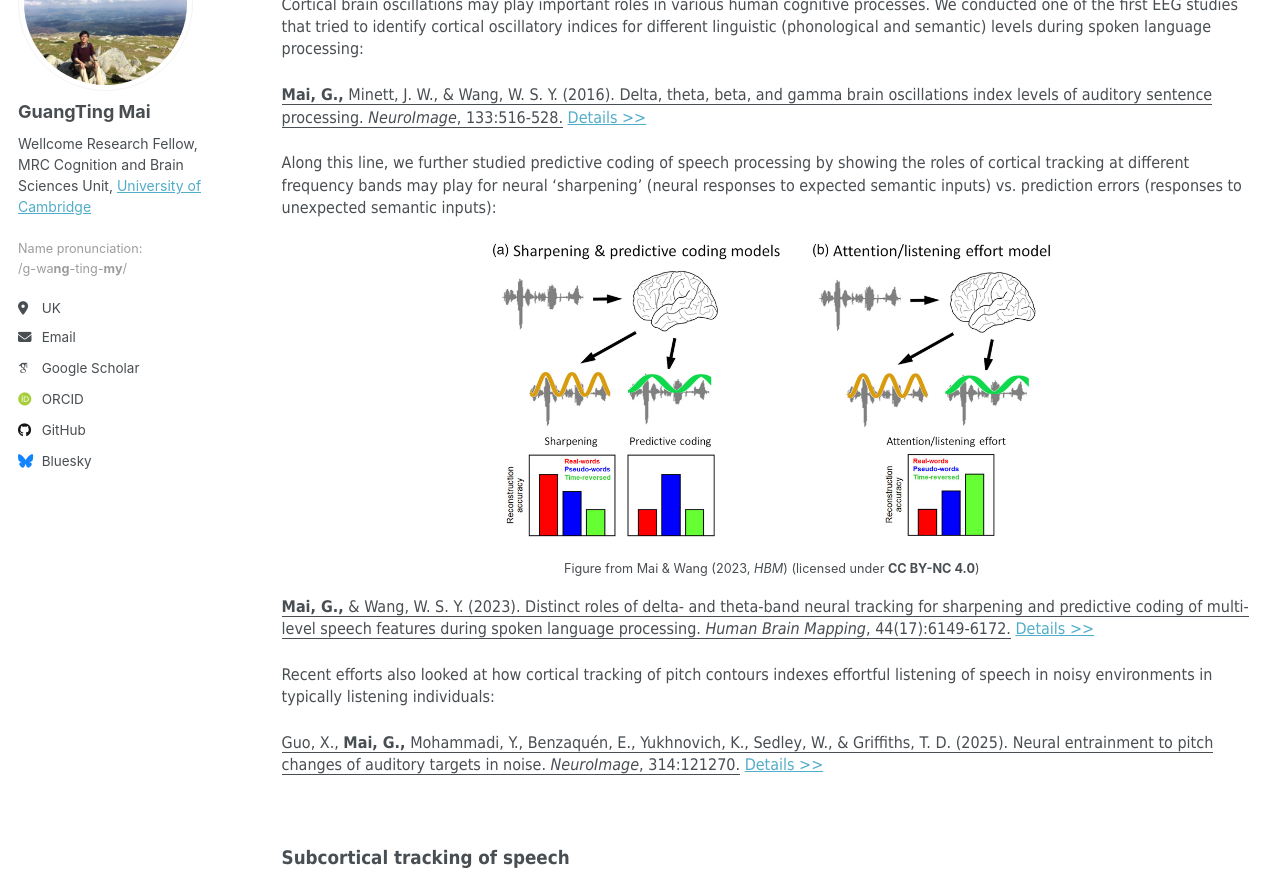
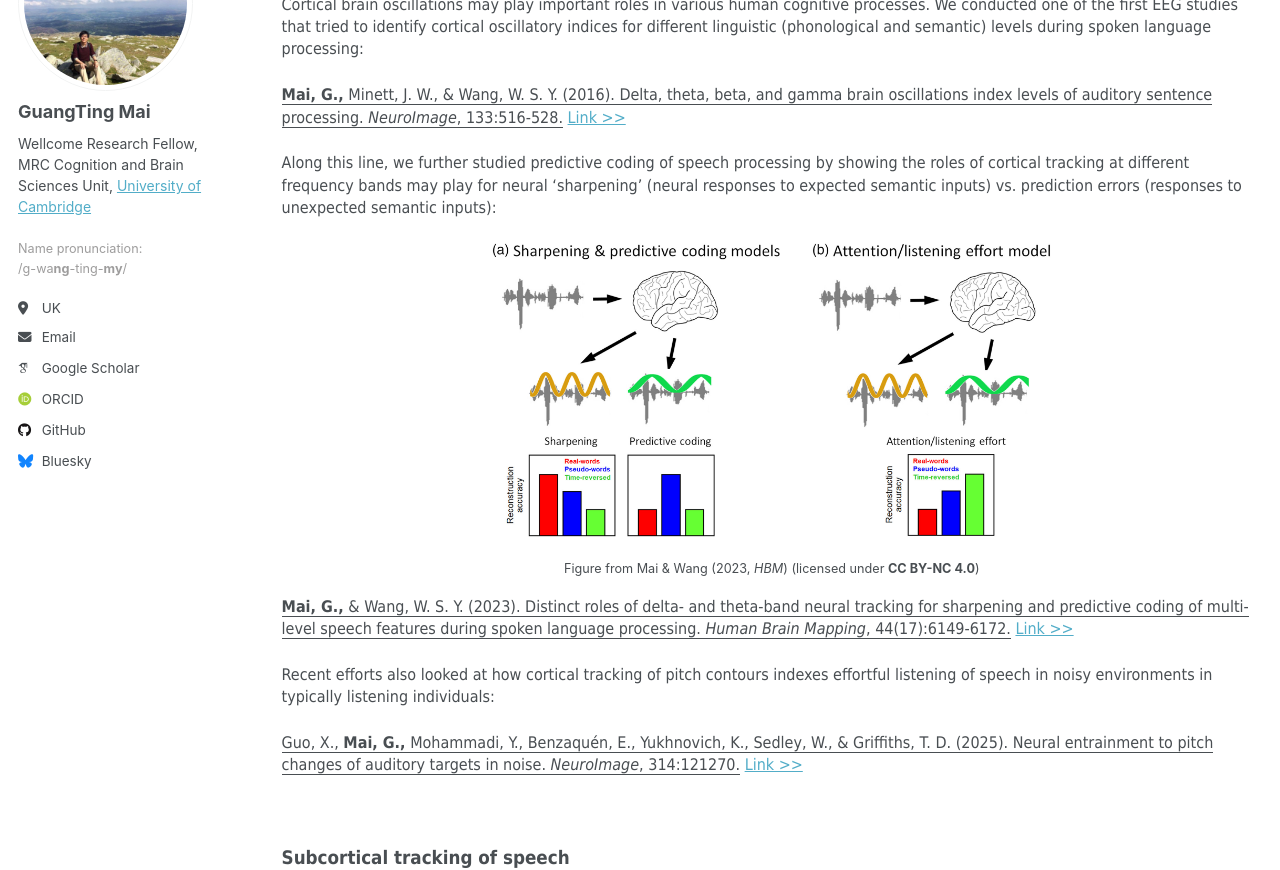
Before and after one commit to guangtingmai/guangtingmai.github.io, a Jekyll site: the page built from _pages/neuraltrack-typical.html, in a window 1280 px wide and 1400 px high. Shown: the part 201-1071 px from the top of the window. Built offline with Jekyll 4.4.1, drawn with Linux system fonts in a browser that asks for light colours; some web fonts are replaced; some of the changed text lies outside the part shown.

Commit message:
Update neuraltrack-typical.html

```diff
--- a/_pages/neuraltrack-typical.html
+++ b/_pages/neuraltrack-typical.html
@@ -8,7 +8,7 @@ author_profile: true
 <p><span style="font-size: 12pt;font-family: Tahoma;line-height: 1.4;display: block;margin-bottom: 0.1vh">Cortical brain oscillations may play important roles in
   various human cognitive processes. We conducted one of the first EEG studies that tried to identify cortical oscillatory indices for different linguistic
   (phonological and semantic) levels during spoken language processing:</span></p>
-<p><span style="font-size: 12pt;font-family: Tahoma;line-height: 1.4;display: block;margin-bottom: 0.1vh"><u><strong>Mai, G.,</strong> Minett, J. W., & Wang, W. S. Y. (2016). Delta, theta, beta, and gamma brain oscillations index levels of auditory sentence processing. <i>NeuroImage</i>, 133:516-528.</u> <a href="https://www.sciencedirect.com/science/article/abs/pii/S1053811916001737">Details >></a></span></p>
+<p><span style="font-size: 12pt;font-family: Tahoma;line-height: 1.4;display: block;margin-bottom: 0.1vh"><u><strong>Mai, G.,</strong> Minett, J. W., & Wang, W. S. Y. (2016). Delta, theta, beta, and gamma brain oscillations index levels of auditory sentence processing. <i>NeuroImage</i>, 133:516-528.</u> <a href="https://www.sciencedirect.com/science/article/abs/pii/S1053811916001737">Link >></a></span></p>
 <p><span style="font-size: 12pt;font-family: Tahoma;line-height: 1.4;display: block;margin-bottom: 0.1vh">Along this line, we further studied predictive coding of
   speech processing by showing the roles of cortical tracking at different frequency bands may play for neural ‘sharpening’ (neural responses to expected
   semantic inputs) vs. prediction errors (responses to unexpected semantic inputs):</span></p>
@@ -16,10 +16,10 @@ author_profile: true
   <img src="https://guangtingmai.github.io/images/hbm.jpg" width="57%">
 </p>
 <p style="text-align:center;font-size:9.5pt;line-height:1.4;display: block;">Figure from Mai & Wang (2023, <i>HBM</i>) (licensed under <strong>CC BY-NC 4.0</strong>)</p>
-<p><span style="font-size: 12pt;font-family: Tahoma;line-height: 1.4;display: block;margin-bottom: 0.1vh"><u><strong>Mai, G.,</strong> & Wang, W. S. Y. (2023). Distinct roles of delta‐ and theta‐band neural tracking for sharpening and predictive coding of multi‐level speech features during spoken language processing. <i>Human Brain Mapping</i>, 44(17):6149-6172.</u> <a href="https://onlinelibrary.wiley.com/doi/10.1002/hbm.26503">Details >></a></span></p>
+<p><span style="font-size: 12pt;font-family: Tahoma;line-height: 1.4;display: block;margin-bottom: 0.1vh"><u><strong>Mai, G.,</strong> & Wang, W. S. Y. (2023). Distinct roles of delta‐ and theta‐band neural tracking for sharpening and predictive coding of multi‐level speech features during spoken language processing. <i>Human Brain Mapping</i>, 44(17):6149-6172.</u> <a href="https://onlinelibrary.wiley.com/doi/10.1002/hbm.26503">Link >></a></span></p>
 <p><span style="font-size: 12pt;font-family: Tahoma;line-height: 1.4;display: block;margin-bottom: 0.1vh">Recent efforts also looked at how cortical tracking of
   pitch contours indexes effortful listening of speech in noisy environments in typically listening individuals:</span></p>
-<p><span style="font-size: 12pt;font-family: Tahoma;line-height: 1.4;display: block;margin-bottom: 0.1vh"><u>Guo, X., <strong>Mai, G.,</strong> Mohammadi, Y., Benzaquén, E., Yukhnovich, K., Sedley, W., & Griffiths, T. D. (2025). Neural entrainment to pitch changes of auditory targets in noise. <i>NeuroImage</i>, 314:121270.</u> <a href="https://www.sciencedirect.com/science/article/pii/S1053811925002733">Details >></a></span></p>
+<p><span style="font-size: 12pt;font-family: Tahoma;line-height: 1.4;display: block;margin-bottom: 0.1vh"><u>Guo, X., <strong>Mai, G.,</strong> Mohammadi, Y., Benzaquén, E., Yukhnovich, K., Sedley, W., & Griffiths, T. D. (2025). Neural entrainment to pitch changes of auditory targets in noise. <i>NeuroImage</i>, 314:121270.</u> <a href="https://www.sciencedirect.com/science/article/pii/S1053811925002733">Link >></a></span></p>
 <br>
 <p><span style="font-size: 14pt;font-family: Tahoma;line-height: 1.4;display: block;margin-bottom: 0.1vh"><strong>Subcortical tracking of speech</strong></span></p>
 <p><span style="font-size: 12pt;font-family: Tahoma;line-height: 1.4;display: block;margin-bottom: 0.1vh">‘Frequency-following response’ (FFR) is a subcortical
@@ -31,7 +31,7 @@ author_profile: true
   <img src="https://guangtingmai.github.io/images/neuroimage2019.png" width="55%">
 </p>
 <p style="text-align:center;font-size:9.5pt;line-height:1.4;display: block;">Figure from Mai (2020 PhD thesis) with permission</p>
-<p><span style="font-size: 12pt;font-family: Tahoma;line-height: 1.4;display: block;margin-bottom: 0.1vh"><u><strong>Mai, G.,</strong> Schoof, T., & Howell, P. (2019). Modulation of phase-locked neural responses to speech during different arousal states is age-dependent. <i>NeuroImage</i>, 189:734-744.</u> <a href="https://www.sciencedirect.com/science/article/abs/pii/S1053811919300515">Details >></a></span></p>
+<p><span style="font-size: 12pt;font-family: Tahoma;line-height: 1.4;display: block;margin-bottom: 0.1vh"><u><strong>Mai, G.,</strong> Schoof, T., & Howell, P. (2019). Modulation of phase-locked neural responses to speech during different arousal states is age-dependent. <i>NeuroImage</i>, 189:734-744.</u> <a href="https://www.sciencedirect.com/science/article/abs/pii/S1053811919300515">Link >></a></span></p>
 <p><span style="font-size: 12pt;font-family: Tahoma;line-height: 1.4;display: block;margin-bottom: 0.1vh">We also looked at how changes in neural excitability in the
   auditory cortex (via neurostimulation tDCS) led to consequential changes in subcortical FFR revealing <i>causal</i> auditory subcortico-cortical interactions:</span></p>
 <p align="center">
@@ -39,4 +39,4 @@ author_profile: true
   <br>
 </p>
 <p style="text-align:center;font-size:9.5pt;line-height:1.4;display: block;">Figure from Mai & Howell (2022, <i>Cereb Cortex</i>) (licensed under <strong>CC BY 4.0</strong>)</p>
-<p><span style="font-size: 12pt;font-family: Tahoma;line-height: 1.4;display: block;margin-bottom: 0.1vh"><u><strong>Mai, G.,</strong> & Howell, P. (2022). Causal relationship between the right auditory cortex and speech-evoked envelope-following response: evidence from combined transcranial stimulation and electroencephalography. <i>Cerebral Cortex</i>, 32(7):1437-1454.</u> <a href="https://academic.oup.com/cercor/article/32/7/1437/6356433">Details >></a></span></p>
+<p><span style="font-size: 12pt;font-family: Tahoma;line-height: 1.4;display: block;margin-bottom: 0.1vh"><u><strong>Mai, G.,</strong> & Howell, P. (2022). Causal relationship between the right auditory cortex and speech-evoked envelope-following response: evidence from combined transcranial stimulation and electroencephalography. <i>Cerebral Cortex</i>, 32(7):1437-1454.</u> <a href="https://academic.oup.com/cercor/article/32/7/1437/6356433">Link >></a></span></p>
```
